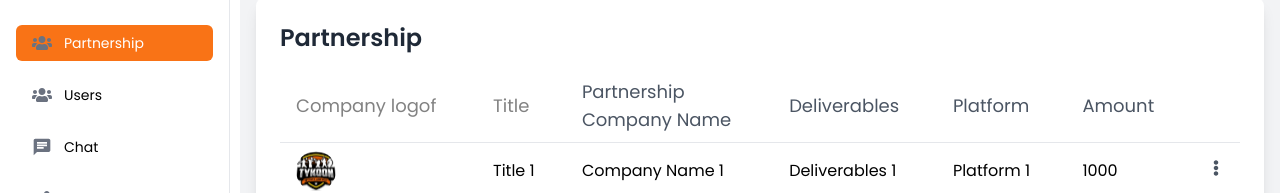
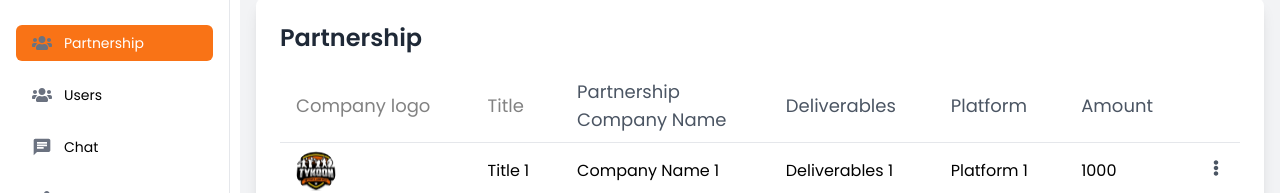
Before and after one commit to mohsin8888/tykoon, a React (Create React App) app: page /partnership in a window 1280 px wide. Shown: the part 147-340 px from the top of the page. Built offline with nearby package versions, Linux system fonts and the light colour scheme; a web font is replaced by a local one.

Commit message:
social madia

```diff
--- a/src/pages/Partnership.jsx
+++ b/src/pages/Partnership.jsx
@@ -135,7 +135,7 @@ export const Partnership = () => {
           <table className="min-w-full bg-white rounded-lg shadow-lg">
             <thead>
               <tr className="text-left text-[#828282] text-lg border-b  border-gray-200">
-                <th className="px-4 py-4 ">Company logof</th>
+                <th className="px-4 py-4 ">Company logo</th>
                 <th className="px-4 py- ">Title</th>
                 <th className="px-4 py-2 text-gray-600 whitespace-normal">
                   Partnership <br /> Company Name
```
